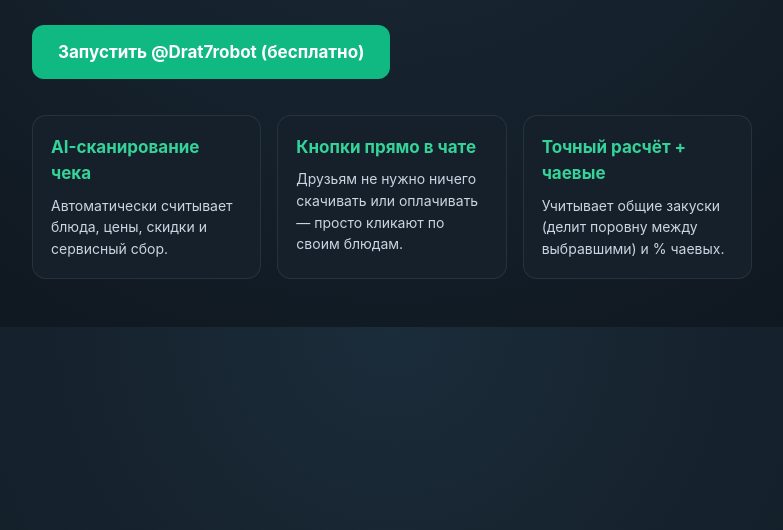
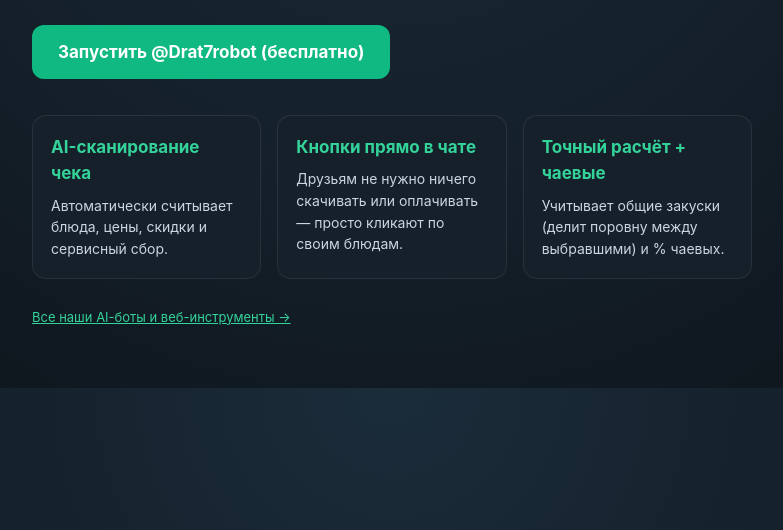
Before and after one commit to LUX1984/receipt-splitter-cli, a plain HTML site: page docs/index.html in a window 1280 px wide. Shown: the part 270-800 px from the top of the page, without its empty margins (248-1031 px from the left). Drawn offline with Linux system fonts and the light colour scheme.

Commit message:
Add/update docs/index.html

```diff
--- a/docs/index.html
+++ b/docs/index.html
@@ -31,6 +31,7 @@
       <div class="card"><h3>Кнопки прямо в чате</h3><p>Друзьям не нужно ничего скачивать или оплачивать — просто кликают по своим блюдам.</p></div>
       <div class="card"><h3>Точный расчёт + чаевые</h3><p>Учитывает общие закуски (делит поровну между выбравшими) и % чаевых.</p></div>
     </section>
+    <p style="margin-top:28px;font-size:13px;color:#94a3b8"><a style="color:#34d399" href="https://lux1984.github.io/">Все наши AI-боты и веб-инструменты →</a></p>
   </main>
 </body>
 </html>
```
